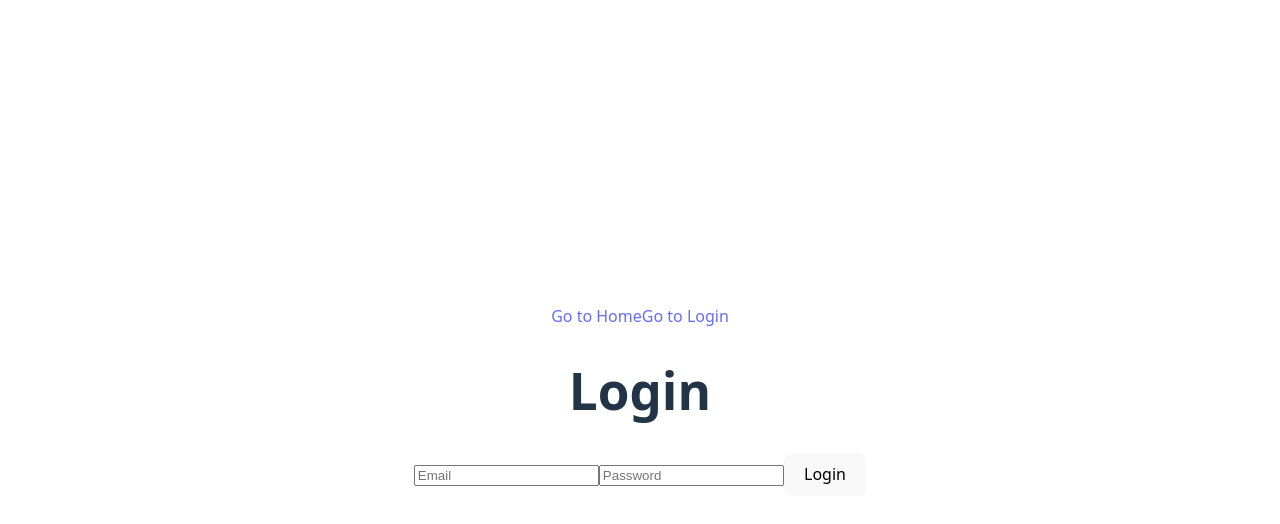
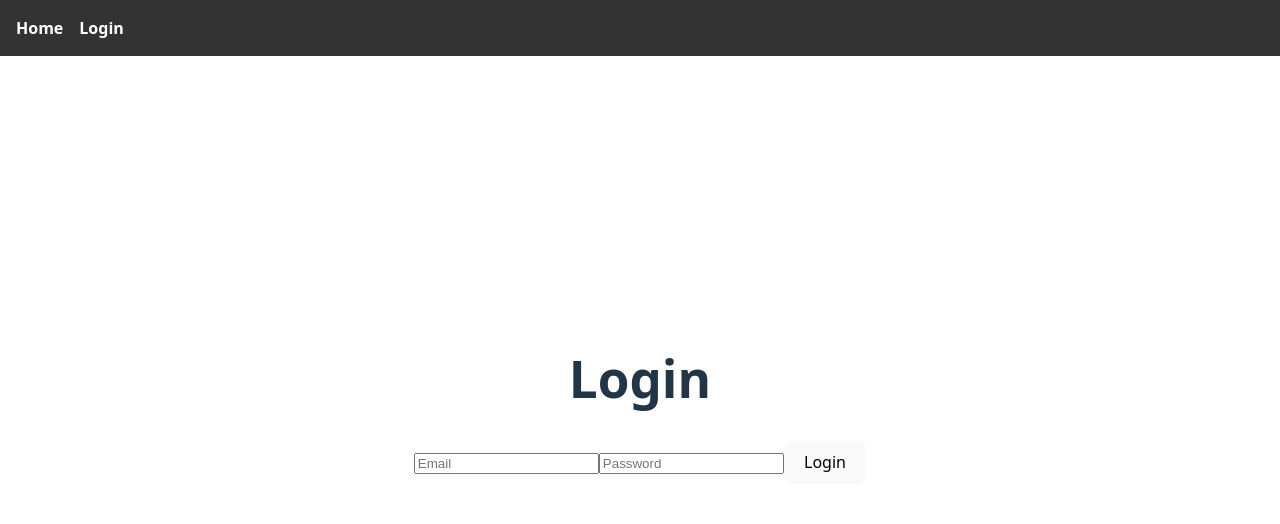
Before and after one commit to 0-C-E/Prototype, a React (Vite) app: page /Prototype/login in a window 1280 px wide. Shown: the top 524 px of the page. Built offline with nearby package versions, Linux system fonts and the light colour scheme.

Commit message:
Add Navbar component and integrate it into the App layout

```diff
--- a/src/App.jsx
+++ b/src/App.jsx
@@ -1,17 +1,19 @@
-import { Link, Route, Routes } from 'react-router-dom'
+import { Route, Routes } from 'react-router-dom'
 import Login from './pages/Login'
 import Home from './pages/Home'
+import Navbar from './components/Navbar'
 import './assets/styles/App.css'
 
 function App() {
     return (
         <>
-            <Link to="/">Go to Home</Link>
-            <Link to="/login">Go to Login</Link>
-            <Routes>
-                <Route path="/" element={<Home />} />
-                <Route path="/login" element={<Login />} />
-            </Routes>
+            <Navbar />
+            <main>
+                <Routes>
+                    <Route path="/" element={<Home />} />
+                    <Route path="/login" element={<Login />} />
+                </Routes>
+            </main>
         </>
     )
 }
--- /dev/null
+++ b/src/assets/styles/Navbar.css
@@ -0,0 +1,27 @@
+.navbar {
+    position: fixed;
+    top: 0;
+    left: 0;
+    right: 0;
+    background-color: #333;
+    padding: 1rem;
+    z-index: 1000;
+}
+
+.navbar-links {
+    list-style: none;
+    display: flex;
+    gap: 1rem;
+    margin: 0;
+    padding: 0;
+}
+
+.navbar-links li a {
+    color: white;
+    text-decoration: none;
+    font-weight: bold;
+}
+
+.navbar-links li a:hover {
+    text-decoration: underline;
+}
--- /dev/null
+++ b/src/components/Navbar.jsx
@@ -0,0 +1,19 @@
+import { Link } from 'react-router-dom'
+import '/src/assets/styles/Navbar.css'
+
+function Navbar() {
+    return (
+        <nav className="navbar">
+            <ul className="navbar-links">
+                <li>
+                    <Link to="/">Home</Link>
+                </li>
+                <li>
+                    <Link to="/login">Login</Link>
+                </li>
+            </ul>
+        </nav>
+    )
+}
+
+export default Navbar
```
